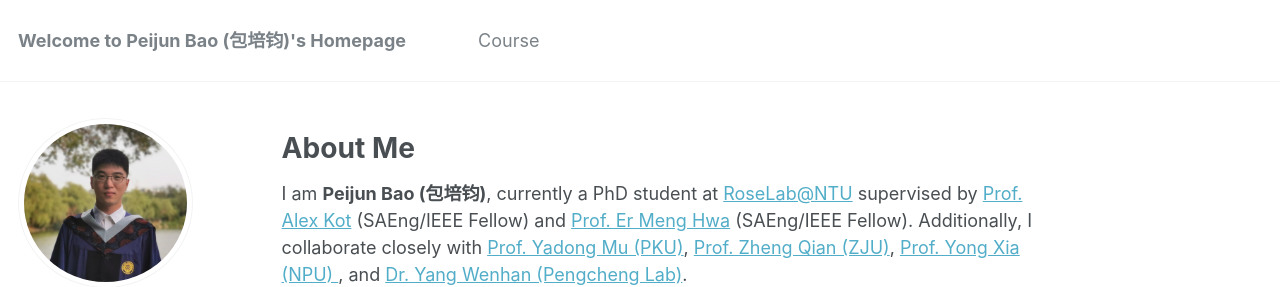
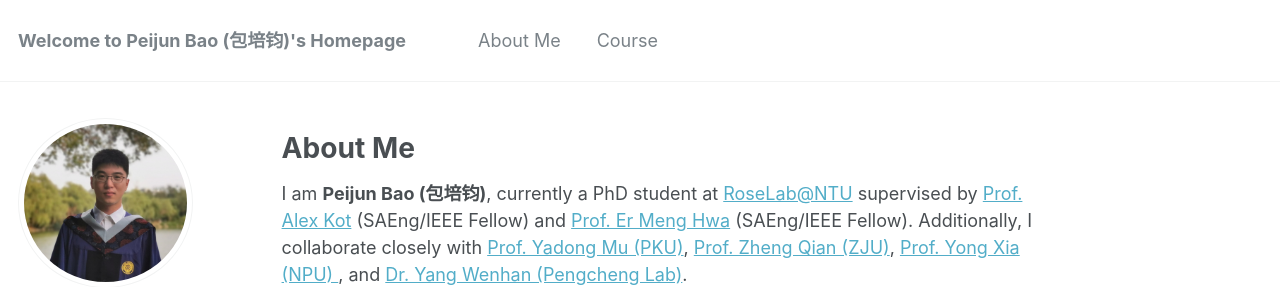
Before and after one commit to baopj/baopj.github.io, a Jekyll site: the page built from _pages/about.md, in a window 1280 px wide and 900 px high. Shown: the top 287 px of the window. Built offline with Jekyll 4.4.1, drawn with Linux system fonts in a browser that asks for light colours.

Commit message:
Update navigation.yml

```diff
--- a/_data/navigation.yml
+++ b/_data/navigation.yml
@@ -1,5 +1,7 @@
 # main links links
 main:
+  - title: "About Me"
+    url: /about.md
   - title: "Course"
     url: /Course/
   #- title: "Publications"
```
